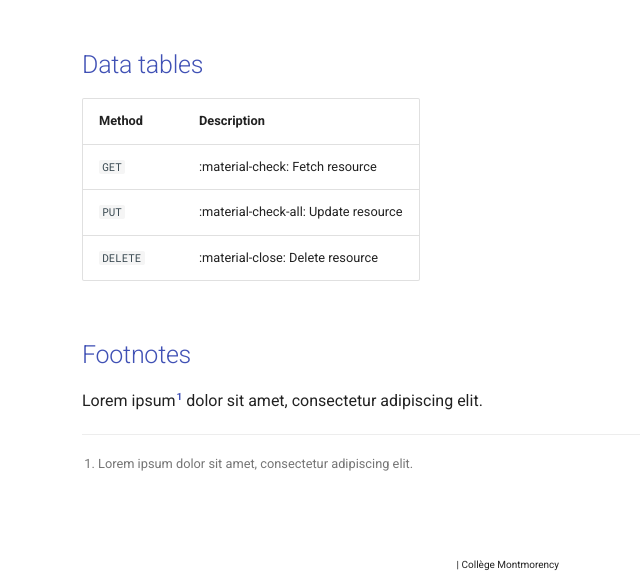
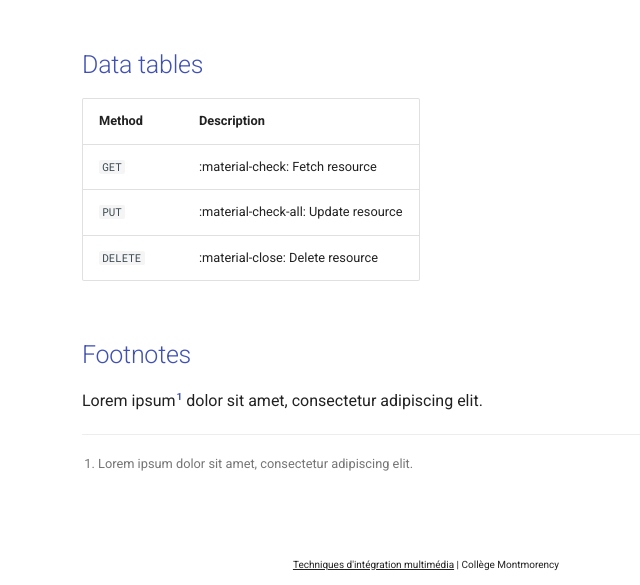
Before and after one commit to jfcmontmorency/old_compendium, an MkDocs documentation site: the page built from docs/aide-memoire.md, in a window 1280 px wide and 1400 px high, scrolled down 1857 px. Shown: the part 815-1400 px from the top of the window, without its empty margins (214-854 px from the left). Built offline with MkDocs 1.6.1 and Material for MkDocs 9.7.7, drawn with Linux system fonts in a browser that asks for light colours.

Commit message:
Update extra.css

```diff
--- a/docs/_/extra.css
+++ b/docs/_/extra.css
@@ -26,7 +26,7 @@
     font-size: 0.5rem;
 }
 
-.md-copyright__highlight a {
+html .md-footer-meta.md-typeset a {
     color: var(--md-typeset-color);
     text-decoration: underline;
 }
```
